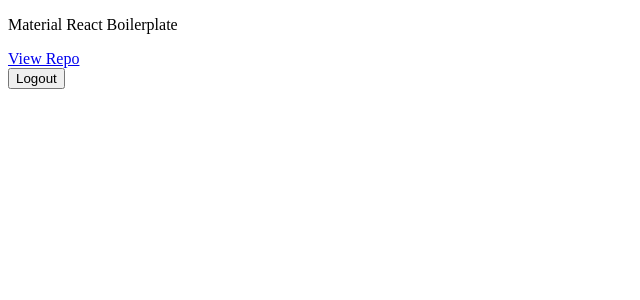
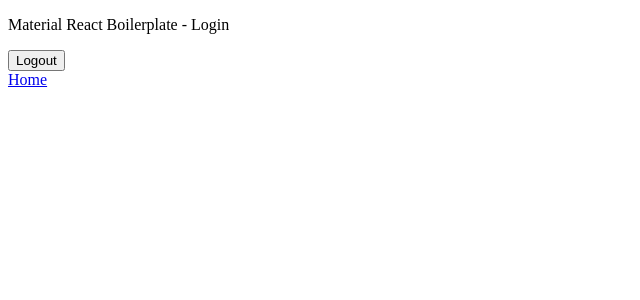
Before and after one commit to jibijohndavid/react-material-boilerplate, a React (Create React App) app: page /login in a window 1280 px wide. Shown: the top 300 px of the page, without its empty margins (0-640 px from the left). Built offline with nearby package versions, Linux system fonts and the light colour scheme.

Commit message:
Router-Dom - Added react-router-dom - Added basic layout components - Added basic routes - Connected login page with redux

```diff
--- a/package.json
+++ b/package.json
@@ -17,9 +17,11 @@
     "fix:prettier": "prettier --write \"src/*\""
   },
   "dependencies": {
+    "@types/react-router-dom": "^5.1.8",
     "react": "^17.0.2",
     "react-dom": "^17.0.2",
     "react-redux": "^7.2.4",
+    "react-router-dom": "^5.2.0",
     "react-scripts": "4.0.3",
     "redux": "^4.1.0"
   },
--- a/src/App.tsx
+++ b/src/App.tsx
@@ -1,4 +1,4 @@
-import Login from 'pages/Login';
+import AppRoutes from 'layouts/AppRoutes';
 import React from 'react';
 import { Provider } from 'react-redux';
 
@@ -7,17 +7,7 @@ import store from './store/configureStore';
 function App() {
   return (
     <Provider store={store}>
-      <header>
-        <p>Material React Boilerplate</p>
-        <a
-          href="https://github.com/jibijohndavid/react-material-boilerplate"
-          target="_blank"
-          rel="noopener noreferrer"
-        >
-          View Repo
-        </a>
-        <Login />
-      </header>
+      <AppRoutes />
     </Provider>
   );
 }
--- /dev/null
+++ b/src/layouts/AppRoutes.tsx
@@ -0,0 +1,15 @@
+import React from 'react';
+import { BrowserRouter as Router, Switch } from 'react-router-dom';
+
+import LayoutPublic from './LayoutPublic';
+import PublicRoute from './PublicRoute';
+
+const AppRoutes = () => (
+  <Router>
+    <Switch>
+      <PublicRoute restricted={false} path="/" component={LayoutPublic} />
+    </Switch>
+  </Router>
+);
+
+export default AppRoutes;
--- /dev/null
+++ b/src/layouts/LayoutPublic.tsx
@@ -0,0 +1,15 @@
+import Home from 'pages/Home';
+import Login from 'pages/Login';
+import React from 'react';
+import { Switch } from 'react-router-dom';
+
+import PublicRoute from './PublicRoute';
+
+const LayoutPublic = () => (
+  <Switch>
+    <PublicRoute path="/" exact component={Home} />
+    <PublicRoute path="/login" exact component={Login} />
+  </Switch>
+);
+
+export default LayoutPublic;
--- /dev/null
+++ b/src/layouts/PublicRoute.tsx
@@ -0,0 +1,28 @@
+/* eslint-disable react/jsx-props-no-spreading */
+import React from 'react';
+import { Redirect, Route } from 'react-router-dom';
+
+type PublicRouteType = {
+  restricted?: boolean;
+  path?: string;
+  exact?: boolean;
+  component: any;
+};
+
+const isLogin = false;
+
+const PublicRoute = ({
+  restricted,
+  path,
+  exact,
+  component: Component,
+}: PublicRouteType) => (
+  <Route
+    path={path}
+    exact={exact}
+    render={(props) =>
+      isLogin && restricted ? <Redirect to="/" /> : <Component {...props} />
+    }
+  />
+);
+export default PublicRoute;
--- /dev/null
+++ b/src/pages/Home/Home.tsx
@@ -0,0 +1,20 @@
+import React from 'react';
+import { Link } from 'react-router-dom';
+
+const Home = () => (
+  <header>
+    <p>Material React Boilerplate</p>
+    <div>
+      <a
+        href="https://github.com/jibijohndavid/react-material-boilerplate"
+        target="_blank"
+        rel="noopener noreferrer"
+      >
+        View Repo
+      </a>
+    </div>
+    <Link to="/login">Login</Link>
+  </header>
+);
+
+export default Home;
--- /dev/null
+++ b/src/pages/Home/index.tsx
@@ -0,0 +1,3 @@
+import Home from './Home';
+
+export default Home;
--- a/src/pages/Login/Login.tsx
+++ b/src/pages/Login/Login.tsx
@@ -1,15 +1,26 @@
 import React, { useCallback, useEffect } from 'react';
 import { useDispatch } from 'react-redux';
-import { USER_LOGIN_SUCCESS, USER_LOGOUT_SUCCESS } from 'store/auth/types';
+import { Link } from 'react-router-dom';
+import {
+  LoginPageProps,
+  USER_LOGIN_SUCCESS,
+  USER_LOGOUT_SUCCESS,
+} from 'store/auth/types';
 
-const Login = () => {
+const Login = ({ loading, isLoggedIn }: LoginPageProps) => {
   const dispatch = useDispatch();
 
   const handleLogout = useCallback(() => {
-    dispatch({
-      type: USER_LOGOUT_SUCCESS,
-    });
-  }, [dispatch]);
+    if (isLoggedIn) {
+      dispatch({
+        type: USER_LOGOUT_SUCCESS,
+      });
+    } else {
+      dispatch({
+        type: USER_LOGIN_SUCCESS,
+      });
+    }
+  }, [dispatch, isLoggedIn]);
 
   useEffect(() => {
     dispatch({
@@ -18,11 +29,15 @@ const Login = () => {
   }, [dispatch]);
 
   return (
-    <div>
-      <button type="button" onClick={handleLogout}>
-        Logout
+    <header>
+      <p>Material React Boilerplate - Login</p>
+      <button type="button" onClick={handleLogout} disabled={loading}>
+        {isLoggedIn ? 'Logout' : 'Login'}
       </button>
-    </div>
+      <div>
+        <Link to="/">Home</Link>
+      </div>
+    </header>
   );
 };
 
--- a/src/pages/Login/index.tsx
+++ b/src/pages/Login/index.tsx
@@ -1,3 +1,11 @@
+import { connect } from 'react-redux';
+import { applicationState } from 'store/rootReducer';
+
 import Login from './Login';
 
-export default Login;
+const mapStateToProps = ({ auth }: typeof applicationState) => ({
+  loading: auth.loading,
+  isLoggedIn: auth.loginSuccess,
+});
+
+export default connect(mapStateToProps, null)(Login);
--- a/src/store/auth/types.ts
+++ b/src/store/auth/types.ts
@@ -1,6 +1,11 @@
 export type AuthStateType = {
   loading: boolean;
   loginSuccess: boolean;
+};
+
+export type LoginPageProps = {
+  loading: boolean;
+  isLoggedIn: boolean;
 };
 
 // Type
```
Also changed, not shown: 1 other file (tests, documents, lock files or other folders).
